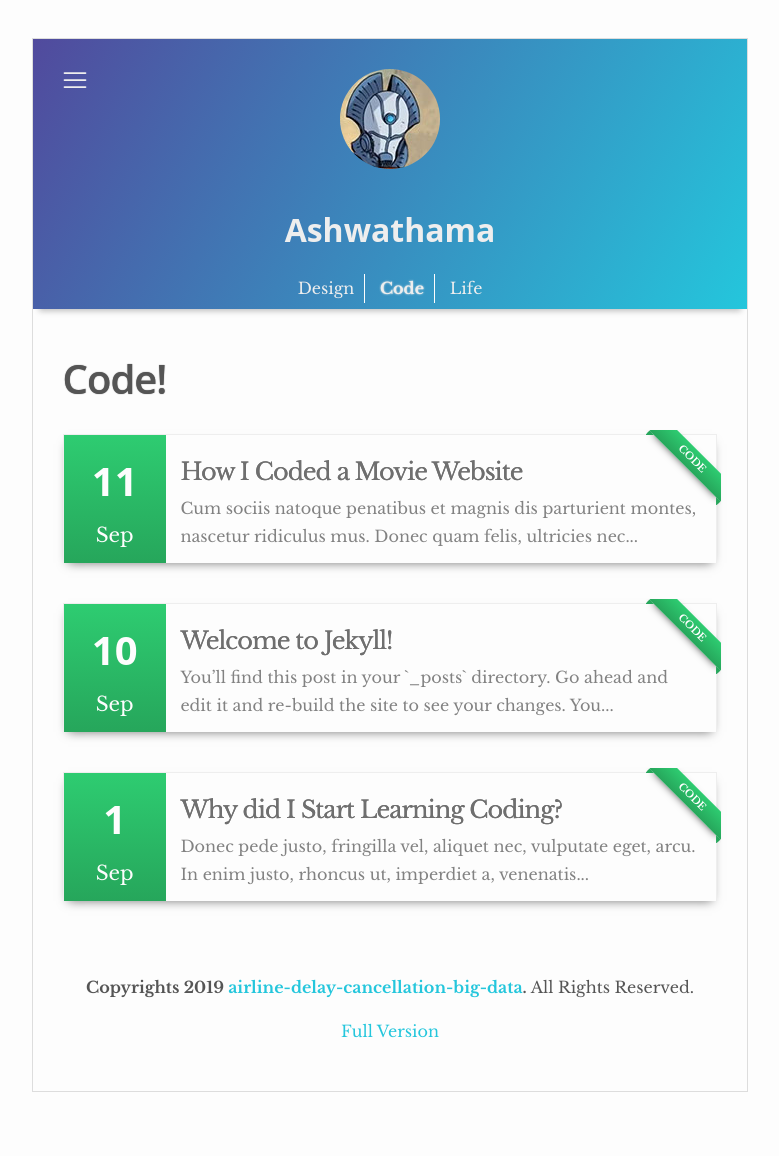
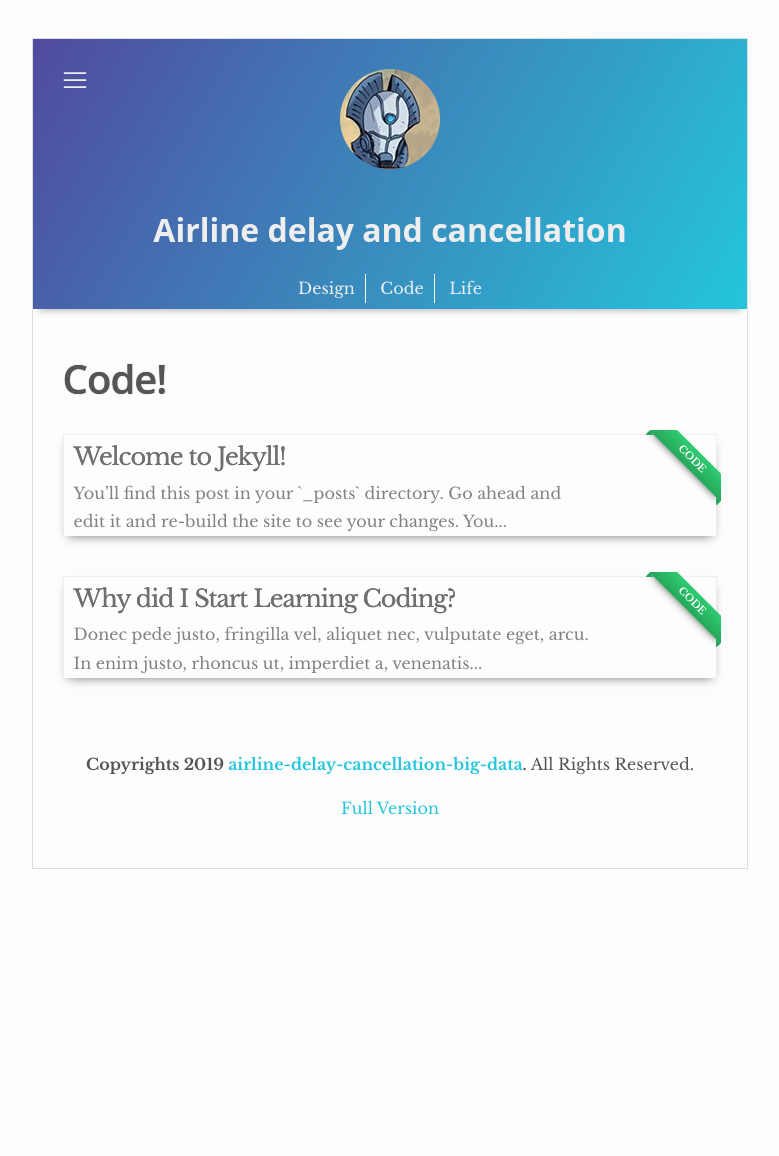
Before and after one commit to ivanfermena/Airline-Delay-Cancellation-Big-Data, a Jekyll site: the page built from _pages/code.html, in a window 1280 px wide. Shown: the whole page, without its empty margins (250-1029 px from the left). Built offline with Jekyll 4.4.1, drawn with Linux system fonts in a browser that asks for light colours; a file with an impossible date is left out; after the commit the page ends 933 px from its top, so only the background shows below that.

Commit message:
Correccion de varias secciones y insertado seccion de streaming

```diff
--- a/_config.yml
+++ b/_config.yml
@@ -31,7 +31,7 @@
 simpleform-token: b6d4be9b039b666b3311e1ddcbfb577c
 
 # Redirect users after submitting the form
-redirect-to: http://blog.webjeda.com/thank-you/
+redirect-to: https://github.com/ivanfermena/airline-delay-cancellation-big-data
 
 # Site version
 version: 0.9
@@ -48,7 +48,7 @@
 include: [_pages] # Includes files inside _pages directory [Do not remove this]
 
 author:
-  name: Ashwathama
+  name: Airline delay and cancellation
   image: ashwat.jpg # The author image will be shown on the header. Place this image in /images/ folder.
   about: Ashwathama is a sage who wrote Mahabharatha. He is the son of Drona. He fought on the Kaurava side against the Pandavas. He put up a pretty good fight with mighty Bhima.
   twitter: webjeda  # https://twitter.com/ is automatically added
--- a/_includes/header.html
+++ b/_includes/header.html
@@ -13,9 +13,9 @@
 <h1 class="author-about">{{site.author.name}}</h1>
 </div>
 <div class="menu-category">
-<div class="menu-item"><a class="{% if page.url == '/design/' %}active{% endif %} menu-link" href="{{site.baseurl}}/design/">Design</a></div>
-<div class="menu-item"><a class="{% if page.url == '/code/' %}active{% endif %}  menu-link" href="{{site.baseurl}}/code/">Code</a></div>
-<div class="menu-item"><a class="{% if page.url == '/life/' %}active{% endif %}  menu-link" href="{{site.baseurl}}/life/">Life</a></div>
+<div class="menu-item"><a class="{% if page.url == '/Batch/' %}active{% endif %} menu-link" href="{{site.baseurl}}/Batch/">Design</a></div>
+<div class="menu-item"><a class="{% if page.url == '/Streaming/' %}active{% endif %}  menu-link" href="{{site.baseurl}}/Streaming/">Code</a></div>
+<div class="menu-item"><a class="{% if page.url == '/MachineLearning/' %}active{% endif %}  menu-link" href="{{site.baseurl}}/MachineLearning/">Life</a></div>
 </div>
 </div>
 </header>
--- a/_includes/post-cards.html
+++ b/_includes/post-cards.html
@@ -4,8 +4,7 @@
 {% if post.categories %}
 <div class="ribbon"><span>{{post.categories | first}}</span></div>
 {% endif %}
-<div class="post-meta" style="background: {{site.color-1}};background: -webkit-linear-gradient(to top, {{site.color-1}} , {{site.color-2}});background: linear-gradient(to top, {{site.color-1}} , {{site.color-2}});"><h1 class="date">{{ post.date | date: "%-d" }}</h1>
-<span>{{ post.date | date: "%b" }}</span></div>
+<div class="post-meta" style="background: {{site.color-1}};background: -webkit-linear-gradient(to top, {{site.color-1}} , {{site.color-2}});background: linear-gradient(to top, {{site.color-1}} , {{site.color-2}});">
 <div class="post-title-box">
 <p class="post-link">{{ post.title | truncate: 40 }}</p>
 <p class="post-excerpt">{{ post.description | strip_html | truncate: 120 }}</p>
@@ -19,8 +18,6 @@
 {% if post.categories %}
 <div class="ribbon"><span>{{post.categories | first}}</span></div>
 {% endif %}
-<div class="post-meta"><h1 class="date">{{ post.date | date: "%-d" }}</h1>
-<span>{{ post.date | date: "%b" }}</span></div>
 <div class="post-title-box">
 <p class="post-link">{{ post.title | truncate: 40 }}</p>
 <p class="post-excerpt">{{ post.description | strip_html | truncate: 120 }}</p>
--- a/_posts/2016-09-16-coding-1.markdown
+++ b/_posts/2016-09-16-coding-1.markdown
@@ -1,9 +1,9 @@
 ---
 layout: post
-title:  "How I Coded a Movie Website"
-description: Cum sociis natoque penatibus et magnis dis parturient montes, nascetur ridiculus mus. Donec quam felis, ultricies nec, pellentesque eu, pretium quis, sem. Nulla consequat massa quis enim.
-date:   2016-09-11 10:50:00 +0530
-categories: code
+title:  "Actualizacion en tiempo real de los vuelos con mas retrasos por dia"
+description: A continuacion mostraremos el caso de uso elegido para realizar la parte de procesamiento en streming con Spark Streming. En esta hemos elegido mostrar los vuelos con mas retrasos (top 10) entre dos ciudades de EEUU, usando como ventana 3 segundo y reiniciando una vez al dia dicha clasificacion.
+date:
+categories: Streming
 author: ashwathama
 ---
 Lorem ipsum dolor sit amet, consectetuer adipiscing elit. Aenean commodo ligula eget dolor. Aenean massa.
```
Also changed, not shown: _posts/2016-05-07-example.md (deleted, +0 -82 lines), _posts/spark-streaming.md (added, +72 -0 lines).
